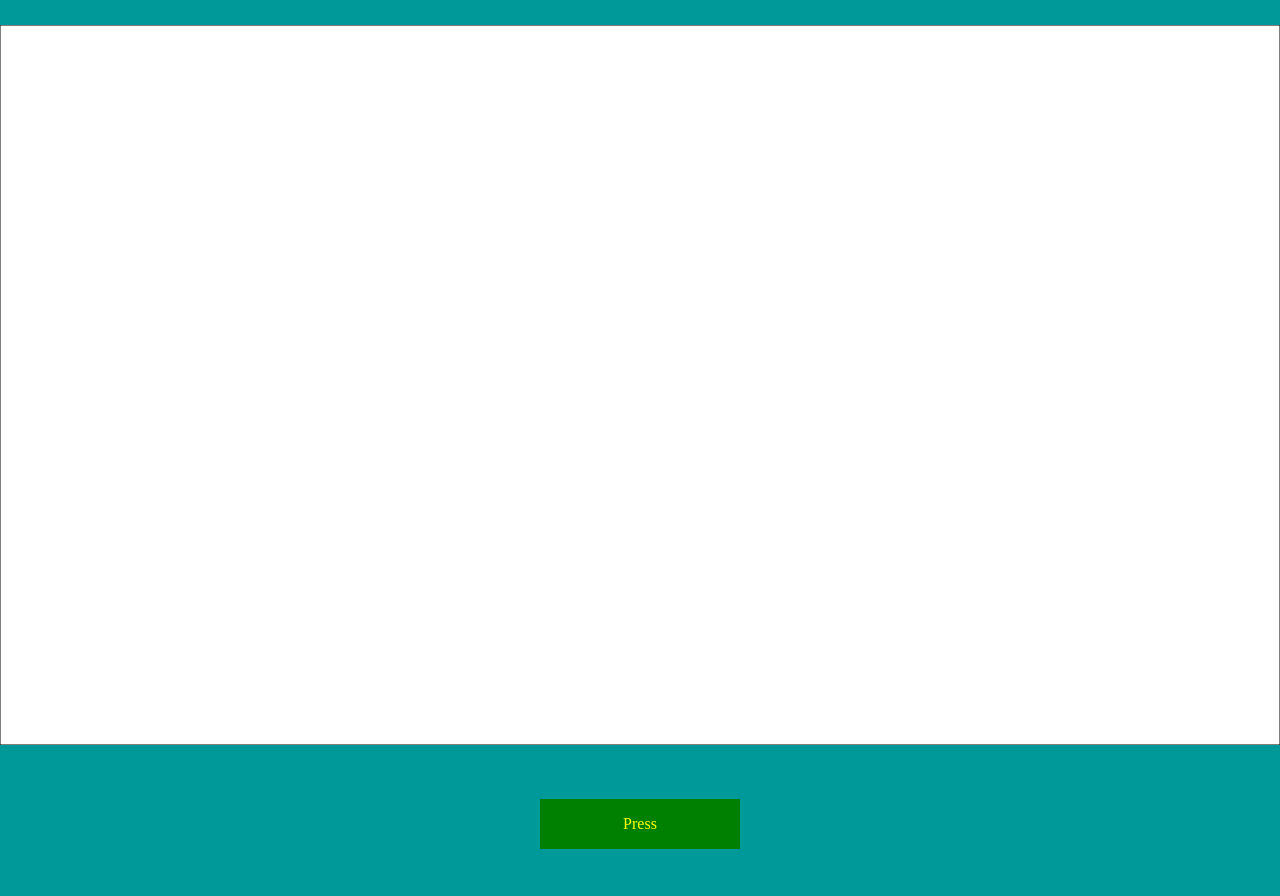
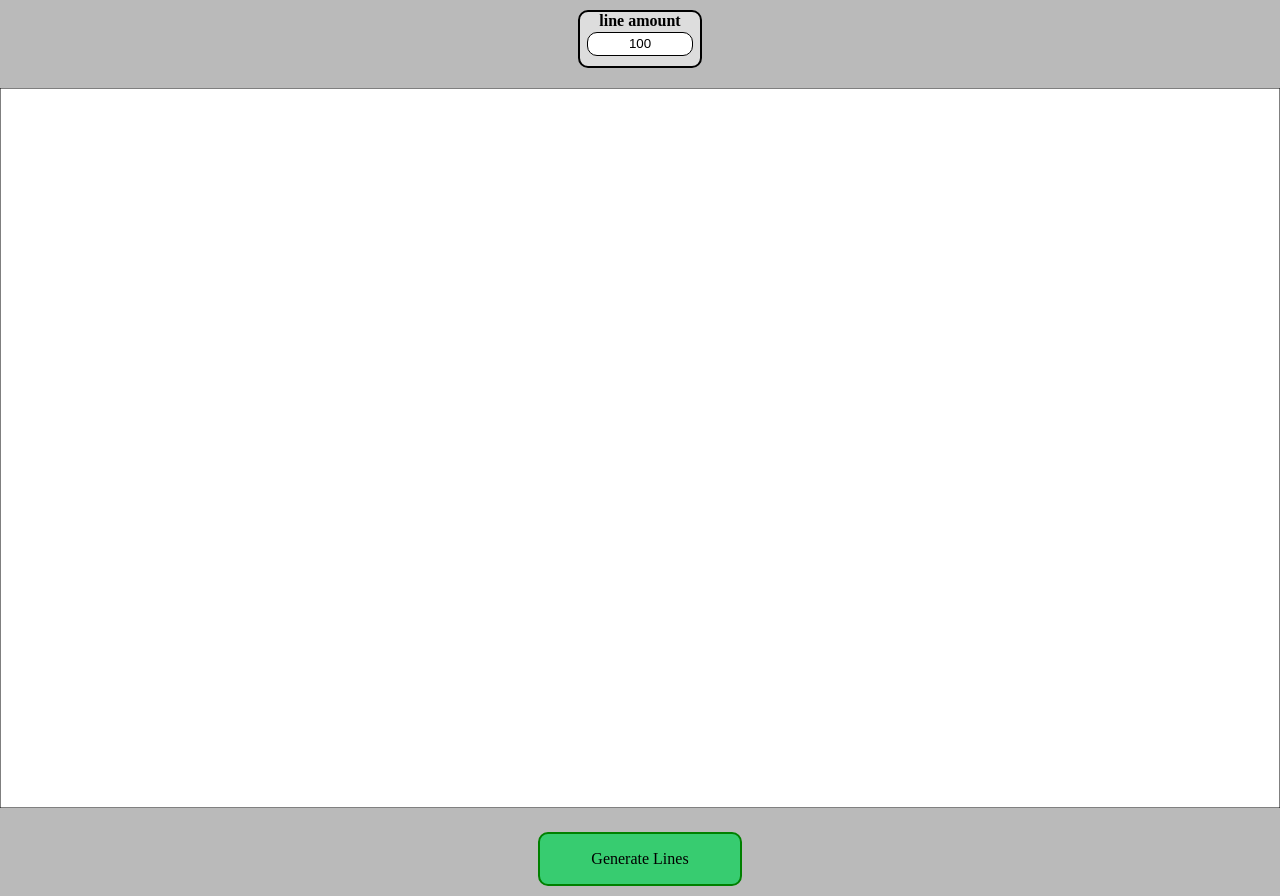
Before and after one commit to QuincyJacobs/pcg_js_grid_subdivision, a plain HTML site: page index.html in a window 1280 px wide. Before the commit the page ends 874 px from the top, so only its background shows below. Drawn offline with nearby package versions, Linux system fonts and the light colour scheme.

Commit message:
Adjustable line drawing
Added:
- Adjustable line draw amount
- Slightly more tolerable UI

Todo:
- Constraints
- Timelapse button (draw slowly)
- ...

```diff
--- a/index.css
+++ b/index.css
@@ -2,7 +2,7 @@ html, body {
 	margin: 0;
 	padding: 0;
 	text-decoration: none;
-	background-color: #009999;
+	background-color: #bababa;
 }
 
 #body {
@@ -13,19 +13,59 @@ html, body {
 }
 
 #canvas {
-	margin: 25px auto;
+	margin: 10px auto;
 	background-color: #ffffff;
 }
 
 #button {
-	margin: 25px auto;
+	margin: 10px auto;
 	width: 200px;
 	height: 50px;
 	line-height: 50px;
-	color: yellow;
-	background-color: green;
+	background-color: #37cc70;
+	border: 2px solid green;
+	border-radius: 10px;
+}
+
+#options {
+	margin: 10px auto;
+}
+
+.option_box {
+	margin: 0 auto;
+	width: 120px;
+	background: #DDDDDD;
+	text-align: center;
+	border: 2px solid black;
+	border-radius: 10px;
+}
+
+.option_title {
+	height: 20px;
+	font-size: 20;
+	font-weight: 900;
+}
+
+.input_field {
+	margin-bottom: 10px;
+	width: 100px;
+	height: 20px;
+	font-size: 20;
+	line-height: 20px;
+	text-align: center;
+	border: 1px solid black;
+	border-radius: 10px;
 }
 
 .clickable {
 	cursor: pointer;
 }
+
+.unselectable {
+    -webkit-touch-callout: none;
+    -webkit-user-select: none;
+    -khtml-user-select: none;
+    -moz-user-select: none;
+    -ms-user-select: none;
+    user-select: none;
+}
--- a/index.html
+++ b/index.html
@@ -10,10 +10,17 @@
 	<body>
 		<div id="header"></div>
 		<div id="body">
-			 <canvas id="canvas" width="1280px" height="720px"></canvas>
-			 <div id="button" class="button clickable">Press</div>
+			<div id="options">
+				<div class="option_box">
+					<div class="option_title unselectable">line amount</div>
+					<form>
+						<input type="text" id="draw_line_amount" class="input_field" maxlength="4" value="100"></input>
+					</form>
+				</div>
+			</div>
+			<canvas id="canvas" width="1280px" height="720px"></canvas>
+			<div id="button" class="button clickable unselectable">Generate Lines</div>
 		</div>
 		<div id="footer"></div>
 	</body>
-
 </html>
--- a/index.js
+++ b/index.js
@@ -4,7 +4,7 @@
 var splitArray = [];
 var canvas;
 var ctx;
-var minSize = 30; // minimum size of a block
+var minSize = 30; // TODO: minimum size of a block
 
 $(document).ready(function() {
 	canvas = document.getElementById("canvas");
@@ -23,8 +23,9 @@ $(document).ready(function() {
 
 	$(".button").click(function(){
 
-		// test
-		for(var i=0; i<1000;i++){
+		var lineAmount = document.getElementById("draw_line_amount").value;
+
+		for(var i=0; i<lineAmount;i++){
 			drawLine();
 		}
 		redrawCanvas();
@@ -120,14 +121,12 @@ Line.prototype.getClosestLineFromArray = function(baseLine, lineArray) {
 	for(var i = 0; i<lineArray.length; i++) {
 		// if array line doesn't parallel base line
 		if(lineArray[i].isHorizontal() == baseLine.isHorizontal()) {
-			// get proximity to each other
-			var proximity = this.getProximity(lineArray[i]);
-
 			// check if the line range is in the same range of the line to draw
-			// TODO: fix range
 			if(this.isInRange(lineArray[i])){
 				// check if the line is not the base line
 				if(lineArray[i] !== baseLine){
+					// get proximity to each other
+					var proximity = this.getProximity(lineArray[i]);
 					// if first line or closest proxomity
 					if(closestProximity == null || proximity < closestProximity){
 						closestProximity = proximity;
@@ -148,14 +147,10 @@ function drawLine(){
 		// get random line to start drawing from
 		var baseLine = splitArray[getRandomNumber(0, splitArray.length-1)];
 	}
-	//console.log(baseLine);
 
 	// grab random position on line
 	var newLine = baseLine.getRandomPosition();
-
-
 	var targetLine = newLine.getClosestLineFromArray(baseLine, splitArray);
-	//console.log(targetLine);
 
 	if(baseLine.isHorizontal()){
 		newLine.y1 = targetLine.y1;
@@ -164,11 +159,7 @@ function drawLine(){
 		newLine.x1 = targetLine.x1;
 	}
 	splitArray.push(newLine);
-	newLine.color = "#00FF00"
-	//console.log(newLine);
 	newLine.draw();
-	newLine.color = "#000000"
-	//console.log("===================");
 }
 
 function getRandomNumber(min, max) {
```
